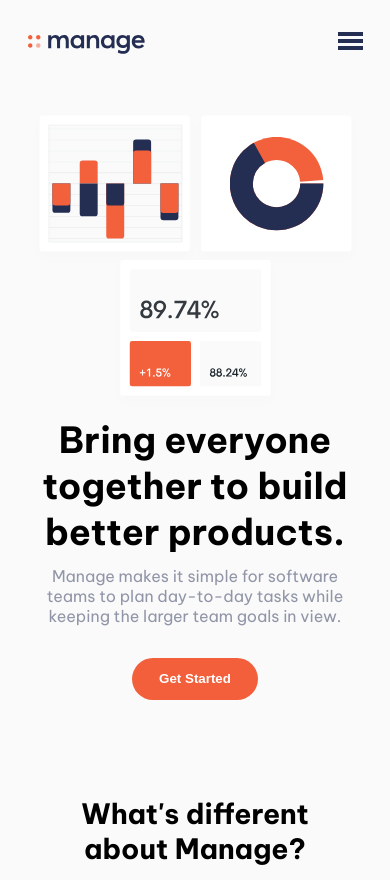
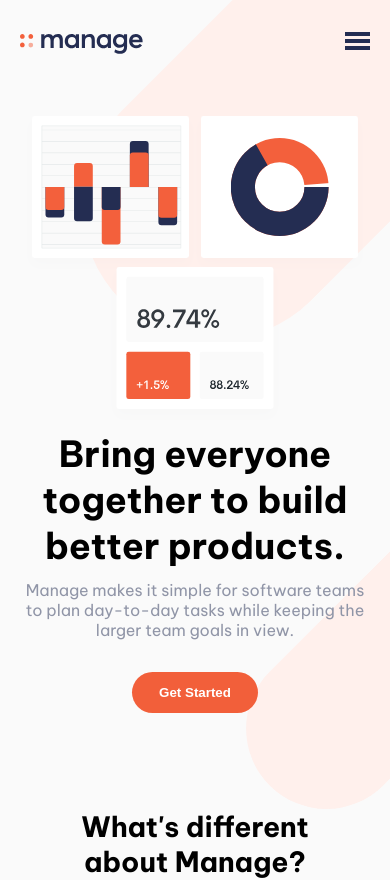
Before and after one commit to seigfred0/project-33_manageLandingPage, a React (Create React App) app in the folder my-app/: page / in a window 390 px wide. Shown: the top 880 px of the page. Built offline with nearby package versions, Linux system fonts and the light colour scheme.

Commit message:
mobile background added

```diff
--- a/my-app/src/App.js
+++ b/my-app/src/App.js
@@ -3,6 +3,7 @@ import Hero from './components/Hero.js';
 import Nav from './components/Navigation.js';
 import Testimonial from './components/Testimonial.js';
 import Usp from './components/USP.js';
+import backgroundImage from './images/bg-tablet-pattern.svg';
 import './index.css';
 
 
@@ -10,7 +11,9 @@ function App() {
   return (
     <div className='website-container'>
       <main>
-        <Nav></Nav>
+        <Nav>
+        </Nav>
+          <img src={backgroundImage} alt='background' className='background-one'/>
         <Hero></Hero>
         <Usp></Usp>
         <Testimonial></Testimonial>
--- a/my-app/src/components/Hero.js
+++ b/my-app/src/components/Hero.js
@@ -1,4 +1,5 @@
 import React from "react";
+import backgroundImage from '../images/bg-tablet-pattern.svg';
 import headerImage from '../images/illustration-intro.svg';
 
 const Hero = () => {
@@ -14,6 +15,7 @@ const Hero = () => {
                     <button className="btn">Get Started</button>
                 </div>
             </div>
+                    <img src={backgroundImage} alt="background" className="background-two"/>
         </section>
     );
 };
--- a/my-app/src/components/TestimonialCard.js
+++ b/my-app/src/components/TestimonialCard.js
@@ -21,10 +21,11 @@ const TestimonialCard = () => {
     const [slidesPerView, setSlidesPerView] = useState(1);
 
     useEffect(() => {
-
         const windowReSize = () => {
-            if(window.innerWidth >= 400) {
+            if(window.innerWidth >= 1000) {
                 setSlidesPerView(3);
+            } else if (window.innerWidth >= 600) {
+                setSlidesPerView(2);
             } else {
                 setSlidesPerView(1);
             }
--- a/my-app/src/css/hero.css
+++ b/my-app/src/css/hero.css
@@ -24,3 +24,15 @@
 .text-main {
     margin-bottom: 1.8em;
 }
+
+.hero-section {
+    position: relative;
+}
+
+.background-two {
+    position: absolute;
+    z-index: -10;
+    right: -11em;
+    bottom: -6em;
+    width: 300px;
+}
--- a/my-app/src/index.css
+++ b/my-app/src/index.css
@@ -28,14 +28,27 @@ body {
 main {
   padding: 2em 1.25em;
 
-  max-width: 375px;
   margin: 0 auto;
+  position: relative;
+  overflow: hidden;
+  /* background-image: url(./images/bg-tablet-pattern.svg);
+  background-repeat: no-repeat; */
 }
+
 
 /* code {
   font-family: source-code-pro, Menlo, Monaco, Consolas, 'Courier New',
     monospace;
 } */
+
+.background-one {
+  position: absolute;
+  z-index: -10;
+  right: -12em;
+  top: -10em;
+  width: 500px;
+}
+
 
 
 img {
--- a/my-app/style.css
+++ /dev/null
@@ -1,10 +0,0 @@
-
-:root {
-    --red: hsl(12, 88%, 59%);
-    --darkBlue:  hsl(228, 39%, 23%);
-
-    --grayishBlue: hsl(227, 12%, 61%);
-    --veryDarkBlue: hsl(233, 12%, 13%);
-    --veryPaleRed:  hsl(13, 100%, 96%);
-    --veryLightGray: hsl(0, 0%, 98%);
-}
```
Also changed, not shown: my-app/src/components/Testimonial.js (+0 -12 lines).
